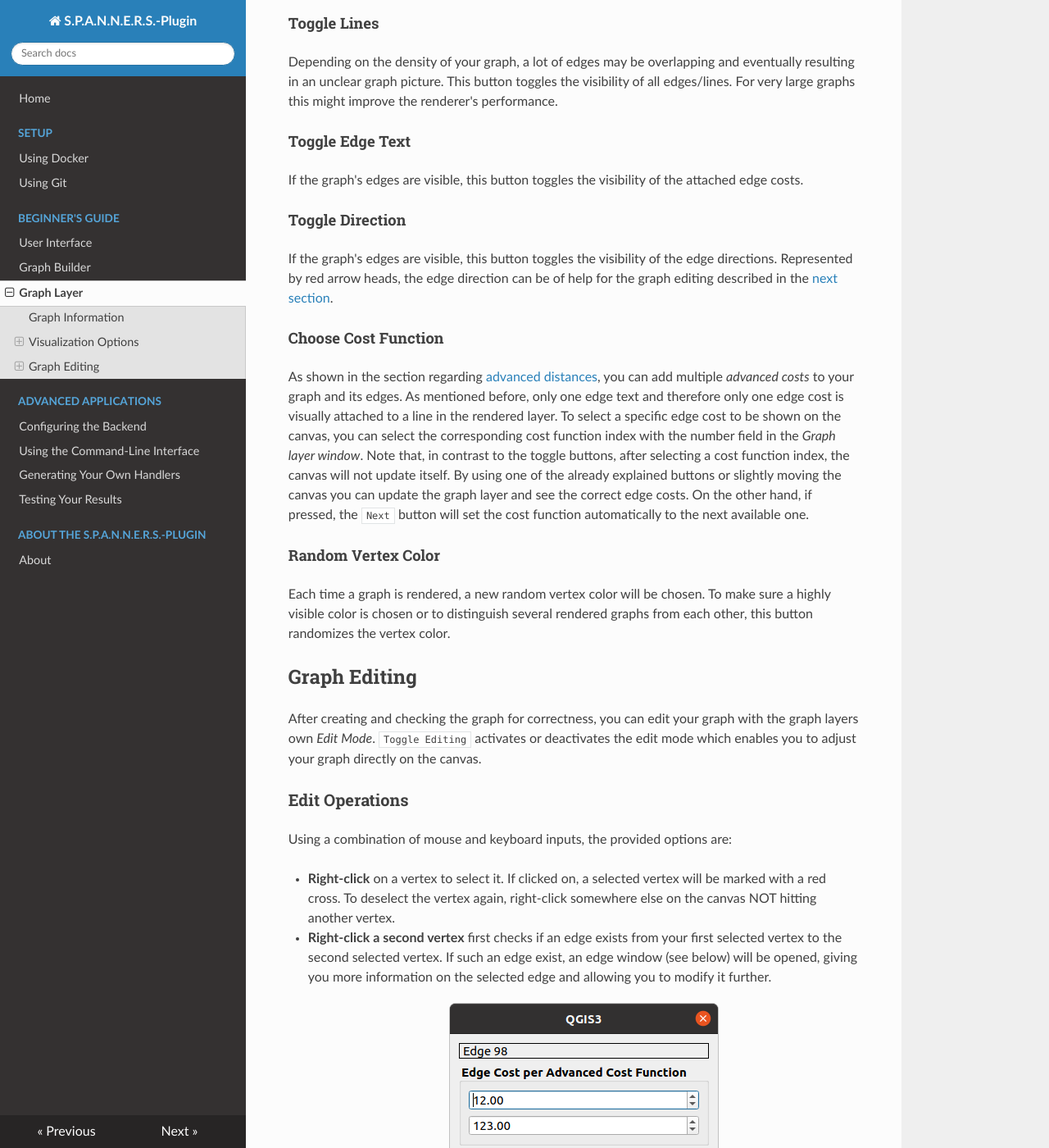
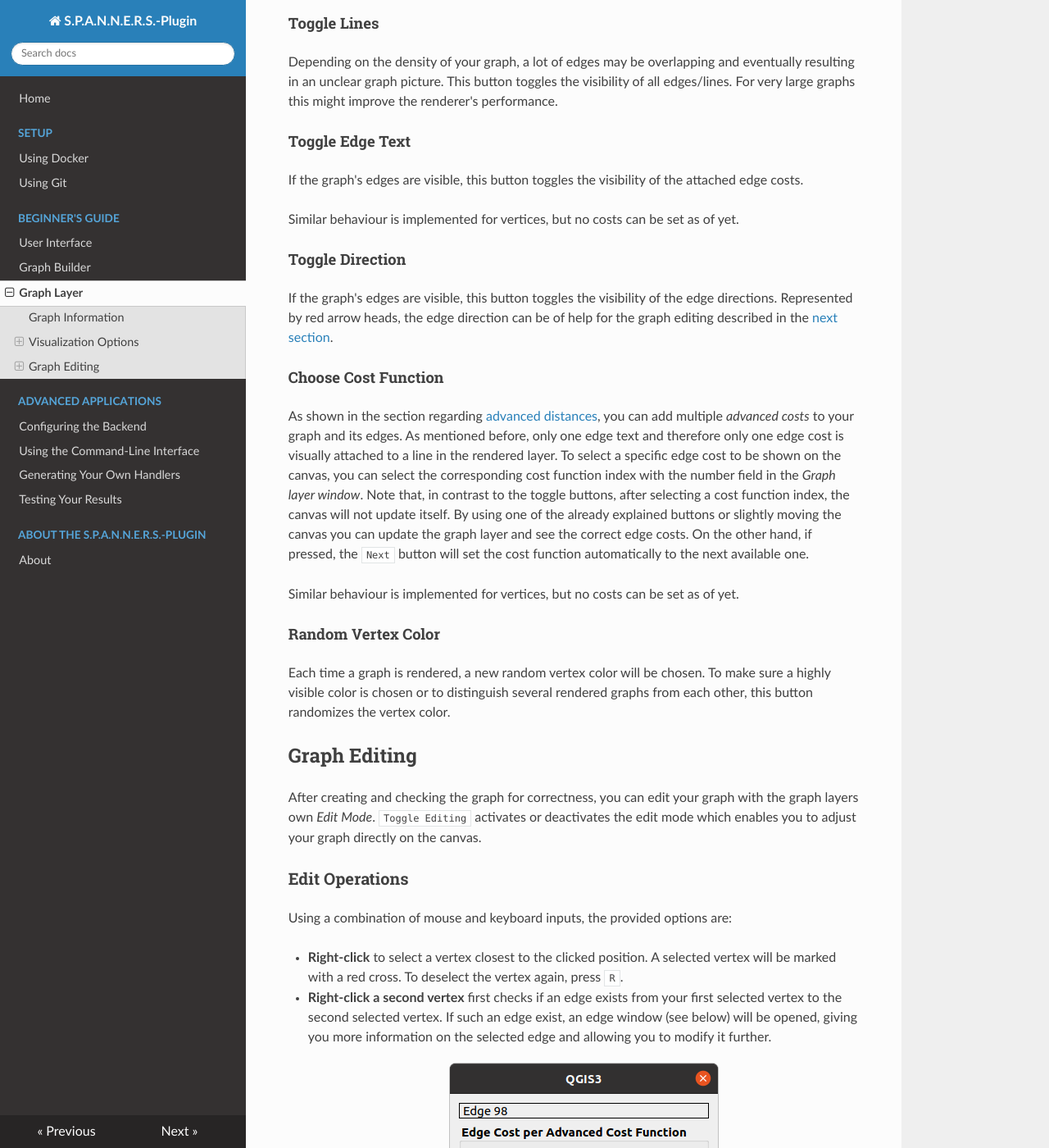
Before and after one commit to S-P-A-N-N-E-R-S/HandbookWebsite, an MkDocs documentation site: the page built from docs/graphlayer.md, in a window 1280 px wide and 1400 px high, scrolled down 1040 px. Shown: the whole window at 82% size. Built offline with MkDocs 1.6.1, drawn with Linux system fonts in a browser that asks for light colours; nearby versions of some CDN libraries.

Commit message:
GraphLayer Corrections

```diff
--- a/docs/graphlayer.md
+++ b/docs/graphlayer.md
@@ -27,11 +27,15 @@ Depending on the density of your graph, a lot of edges may be overlapping and ev
 #### Toggle Edge Text
 If the graph's edges are visible, this button toggles the visibility of the attached edge costs.
 
+Similar behaviour is implemented for vertices, but no costs can be set as of yet.
+
 #### Toggle Direction
 If the graph's edges are visible, this button toggles the visibility of the edge directions. Represented by red arrow heads, the edge direction can be of help for the graph editing described in the [next section](#graph-editing).
 
 #### Choose Cost Function
 As shown in the section regarding [advanced distances](./graphbuilder.md#advanced-distance-strategy), you can add multiple _advanced costs_ to your graph and its edges. As mentioned before, only one edge text and therefore only one edge cost is visually attached to a line in the rendered layer. To select a specific edge cost to be shown on the canvas, you can select the corresponding cost function index with the number field in the _Graph layer window_. Note that, in contrast to the toggle buttons, after selecting a cost function index, the canvas will not update itself. By using one of the already explained buttons or slightly moving the canvas you can update the graph layer and see the correct edge costs. On the other hand, if pressed, the `Next` button will set the cost function automatically to the next available one.
+
+Similar behaviour is implemented for vertices, but no costs can be set as of yet.
 
 #### Random Vertex Color
 Each time a graph is rendered, a new random vertex color will be chosen. To make sure a highly visible color is chosen or to distinguish several rendered graphs from each other, this button randomizes the vertex color.
@@ -42,7 +46,7 @@ After creating and checking the graph for correctness, you can edit your graph w
 ### Edit Operations
 Using a combination of mouse and keyboard inputs, the provided options are:
 
-- __Right-click__ on a vertex to select it. If clicked on, a selected vertex will be marked with a red cross. To deselect the vertex again, right-click somewhere else on the canvas NOT hitting another vertex.
+- __Right-click__ to select a vertex closest to the clicked position. A selected vertex will be marked with a red cross. To deselect the vertex again, press `R`.
 
 - __Right-click a second vertex__ first checks if an edge exists from your first selected vertex to the second selected vertex. If such an edge exist, an edge window (see below) will be opened, giving you more information on the selected edge and allowing you to modify it further.
 
@@ -61,7 +65,7 @@ Using a combination of mouse and keyboard inputs, the provided options are:
 
 - __`CTRL` + right-click__ on a selected vertex will delete this vertex with all its attached edges.
 
-- __left-click__ will add a new vertex to the graph on the clicked position.
+- __Left-click__ will add a new vertex to the graph on the clicked position.
 
 - __Selected vertex + left-click__ will move the selected vertex to the clicked position instead of creating a new one. Note that the edge costs are calculated dynamically. That means moving a vertex to a different position will change the edge costs of its incident edges. Also note that this option is disabled for _advanced edge costs_ as they cannot be calculated dynamically.
 
```
